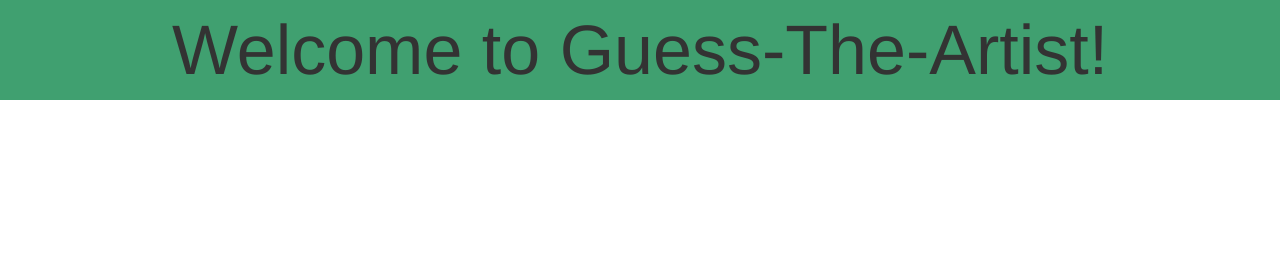
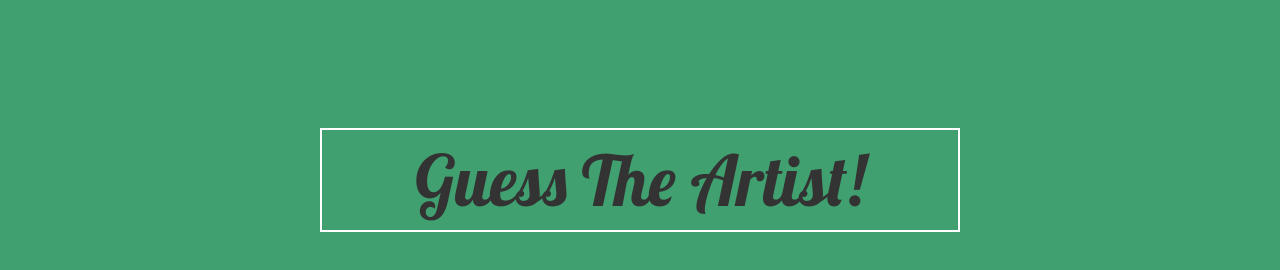
Before and after one commit to aviadhahami/Bizabo, a website: page app/index.html in a window 1280 px wide. Drawn offline with nearby package versions, Linux system fonts and the light colour scheme; some packages are replaced by stand-ins of ours; files that its build step writes are made by us from their sources.

Commit message:
starting to get intro

```diff
--- a/app/index.html
+++ b/app/index.html
@@ -14,6 +14,7 @@
     <!-- build:css(.tmp) styles/main.css -->
     <link rel="stylesheet" href="styles/main.css">
     <!-- endbuild -->
+    <link href='https://fonts.googleapis.com/css?family=Lobster' rel='stylesheet' type='text/css'>
 </head>
 <body ng-app="bizzaboApp">
 <!--[if lte IE 8]>
--- a/app/styles/main.css
+++ b/app/styles/main.css
@@ -1,9 +1,17 @@
 .intro-container{
     width: 100%;
-    height: 100%;
-background-color: #40a070;
+    height: 100vh;
+    overflow-x: hidden;
+    background-color: #40a070;
+}
+.intro-frame{
+    width:50%;
+    margin: auto;
+    margin-top: 10%;
+    border: 2px solid white;
 }
 .intro-title-container p{
+    font-family: 'Lobster', cursive;
     margin: auto;
     text-align: center;
     font-size: 5em;
--- a/app/views/main.html
+++ b/app/views/main.html
@@ -1,9 +1,8 @@
 <div class="intro-container">
     <div class="intro-frame">
-
         <div class="intro-title-container">
             <p>
-                Welcome to Guess-The-Artist!
+                Guess The Artist!
             </p>
         </div>
         <div class="intro-button-container">
```
